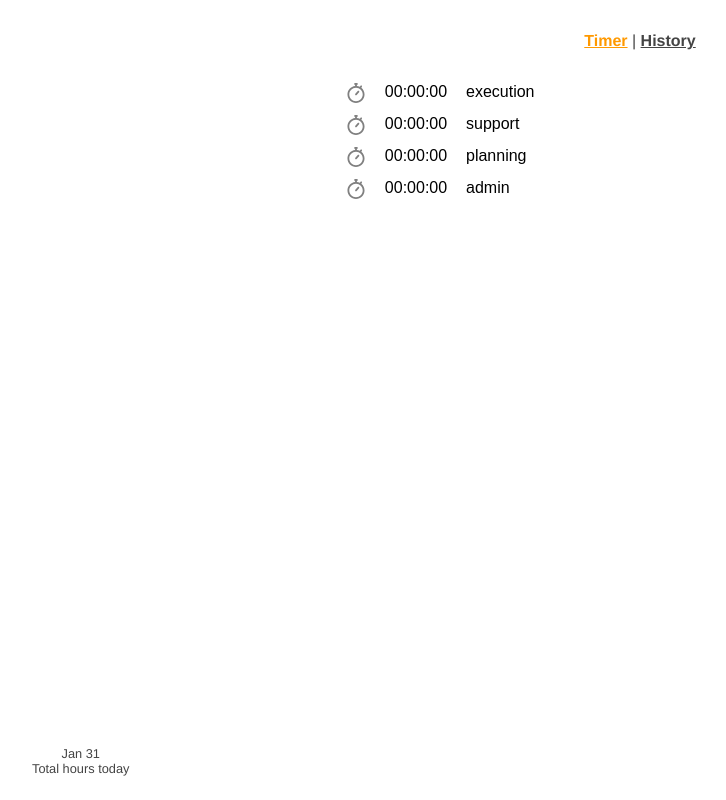
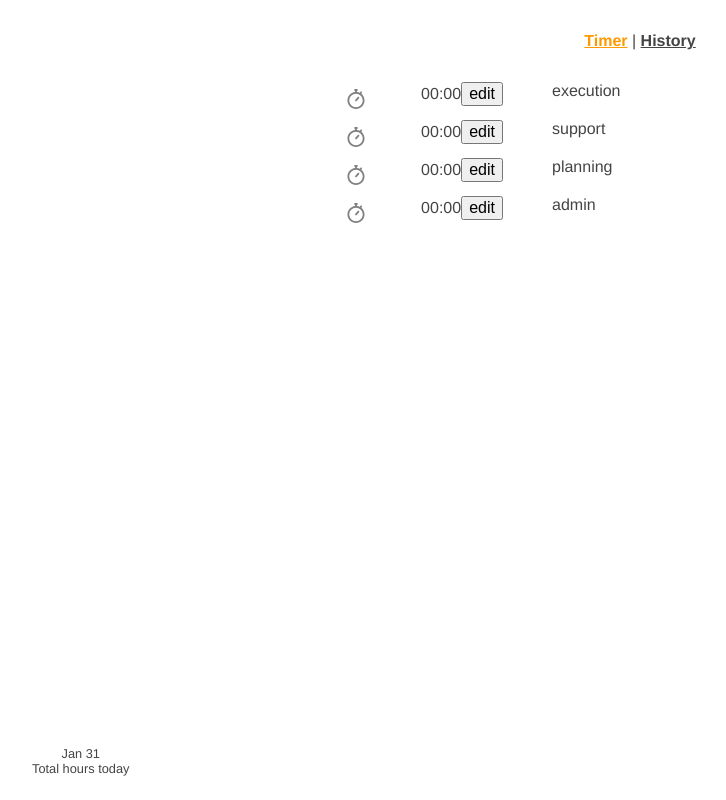
Before and after one commit to daviduffy/timer, a Vue app: page / in a window 1280 px wide. Shown: the whole page, without its empty margins (0-726 px from the left). Built offline with nearby package versions, Linux system fonts and the light colour scheme; the HTML template or start-up script is replaced by a standard one.

Commit message:
revising event source strategy

```diff
--- a/src/components/Designation.vue
+++ b/src/components/Designation.vue
@@ -1,26 +1,31 @@
 <template>
   <li class="Timer__item" :class="{ 'Timer__item--active': active }">
     <button
-      @click="$emit('select', designation)"
+      @click="handleClick(designation)"
       class="B B--un"
     >
       <svg class="Timer__icon" xmlns="http://www.w3.org/2000/svg" xmlns:xlink="http://www.w3.org/1999/xlink" version="1.1" id="Layer_1" x="0px" y="0px" viewBox="0 0 512 512" style="enable-background:new 0 0 512 512;" xml:space="preserve">
         <path d="M392.09,122.767l15.446-24.272c6.858-10.778,3.681-25.076-7.097-31.935c-10.777-6.86-25.076-3.681-31.935,7.099    l-15.409,24.215c-22.708-11.316-47.642-18.798-73.962-21.58V46.265h1.448c12.775,0,23.133-10.357,23.133-23.133    S293.356,0,280.581,0h-49.163c-12.775,0-23.133,10.357-23.133,23.133s10.357,23.133,23.133,23.133h1.45v30.029    C123.239,87.885,37.535,180.886,37.535,293.535C37.535,413.997,135.538,512,256,512s218.465-98.003,218.465-218.465    C474.465,224.487,442.259,162.83,392.09,122.767z M256,465.735c-94.951,0-172.2-77.249-172.2-172.2s77.249-172.2,172.2-172.2    s172.2,77.249,172.2,172.2S350.951,465.735,256,465.735z"/>
         <path d="M333.172,205.084c-9.623-8.397-24.238-7.407-32.638,2.222l-61.964,71.02c-8.399,9.626-7.404,24.24,2.222,32.638    c9.626,8.399,24.24,7.404,32.638-2.222l61.964-71.02C343.794,228.096,342.798,213.484,333.172,205.084z"/>
       </svg>
-      <span class="Timer__duration">{{duration}}</span>
-      <span class="Timer__designation">{{designation}}</span>
     </button>
+
+    <div class="Timer__duration Timer__duration--edit" v-if="edit">
+      <input type="text" :value="userInput" @input="handleInput" />
+      <button @click="handleSave" class="B">save</button>
+      <button @click="handleToggle" class="B">cancel</button>
+    </div>
+    <div class="Timer__duration" v-else>
+      <span>{{duration}}</span>
+      <button @click="handleToggle" class="B">edit</button>
+    </div>
+    <span class="Timer__designation">{{designation}}</span>
   </li>
 </template>
 
 <script>
 export default {
   props: {
-    active: {
-      type: Boolean,
-      required: true
-    },
     designation: {
       type: String,
       required: true
@@ -28,6 +33,44 @@ export default {
     duration: {
       type: String,
       default: '00:00'
+    }
+  },
+  data: () => ({
+    edit: false,
+    userInput: ''
+  }),
+  methods: {
+    handleToggle() {
+      this.edit = !this.edit;
+      // this.userInput = duration;
+    },
+    handleInput({ target }) {
+      const { value: VALUE } = target;
+      // const value = VALUE.replace(/[^0-9]|:/g, '');
+      // console.log(value);
+      this.userInput = VALUE;
+
+    },
+    handleSave() {
+      console.log(this.userInput);
+
+      this.edit = false;
+    },
+    handleClick(nextDesignation) {
+      this.$store.dispatch('startSelectDesignation', nextDesignation);
+    }
+  },
+  computed: {
+    active() {
+      this.$store.state.designation === this.designation;
+    },
+    userInputDigital() {
+      return [...this.userInput].reverse().map((num, index) => {
+        if (index % 2 === 0 && index !== 0) {
+          return `${num}:`;
+        }
+        return num;
+      }).reverse().join('')
     }
   }
 };
@@ -37,6 +80,8 @@ export default {
   .Timer__item
     font-size: 1rem
     transition: background-color 0.2s ease-in-out
+    width: 100%
+    display: flex
     &:hover
       background-color: #efefef
 
@@ -44,22 +89,24 @@ export default {
     fill: #ff9900
 
   .B
-    width: 100%
-    height: 2rem
-    display: flex
     font-size: inherit
     &:focus
       outline: none
 
   .Timer__icon
+    width: 2rem
+    height: 2rem
     flex: 1
     max-width: 1.25rem
     fill: gray
 
   .Timer__duration
-    flex: 1
-    max-width: 100px
+    flex: 2
+    max-width: 180px
     font-variant-numeric: tabular-nums
+
+  .Timer__duration--edit
+    // flex: 2
 
   .Timer__designation
     flex: 1
--- a/src/components/Timer.vue
+++ b/src/components/Timer.vue
@@ -3,11 +3,8 @@
     <ul>
       <Designation
         v-for="d in designations"
-        v-on:select="handleSelectDesignation"
         :key="d"
         :designation="d"
-        :active="d === designation"
-        :duration="getDuration(d)"
       />
     </ul>
   </div>
@@ -34,72 +31,54 @@ export default {
     Designation
   },
   methods: {
-    addEvent(designation) {
-      const event = {
-        id: uuid(),
-        time: dayjs().valueOf(),
-        designation: designation
-      }
-      this.$store.commit('addEvent', event);
+    getDuration(designation) {
+      const { aggregate = {} } = this.$store.state;
+      return aggregate[designation];
+
+      // let currentDuration;
+      // // this is the currently-running timer
+      // if (this.designation === designation) {
+      //   // this will display weird shit after 24 hours
+      //   const prevDuration = this.aggregate[designation] || 0;
+      //   currentDuration = (this.time - this.startTime) + prevDuration;
+
+      // // this is just diplaying the time from the aggregate
+      // } else {
+      //   currentDuration = this.aggregate[designation];
+      // }
+      // const currentStopMoment = dayjs(currentDuration);
+      // const secondsDuration = currentStopMoment.diff(dayjs(0), 'seconds');
+      // // console.log(secondsDuration);
+      // return display(currentStopMoment.unix(), timer);
     },
-    startTimer() {
-      this.$store.commit('setStartTime');
-      this.$store.commit('startTimer');
-    },
-    setDesignation(designation) {
-      this.$store.commit('setDesignation', designation);
-    },
-    getDuration(designation) {
-      let currentDuration;
-      // this is the currently-running timer
-      if (this.designation === designation) {
-        // this will display weird shit after 24 hours
-        const prevDuration = this.aggregate[designation] || 0;
-        currentDuration = (this.time - this.startTime) + prevDuration;
+    // handleSelectDesignation(designation) {
 
-      // this is just diplaying the time from the aggregate
-      } else {
-        currentDuration = this.aggregate[designation];
-      }
-      const currentStopMoment = dayjs(currentDuration);
-      const secondsDuration = currentStopMoment.diff(dayjs(0), 'seconds');
-      // console.log(secondsDuration);
-      return display(currentStopMoment.unix(), timer);
-    },
-    stopTimer() {
-      this.$store.commit('stopTimer');
-      this.$store.commit('setAggregate');
-    },
-    handleSelectDesignation(designation) {
+    //   // always add an event
+    //   this.addEvent(designation);
 
-      // always add an event
-      this.addEvent(designation);
+    //   // always save the latest state
+    //   setEvents(this.events);
 
-      // always save the latest state
-      setEvents(this.events);
+    //   // always stop the timer regardless
+    //   this.stopTimer();
 
-      // always stop the timer regardless
-      this.stopTimer();
+    //   // figure out if this is a stop or a start/switch action
+    //   const action = (this.designation === designation) ? 'stop' : 'start';
+    //   let nextDesignation;
 
-      // figure out if this is a stop or a start/switch action
-      const action = (this.designation === designation) ? 'stop' : 'start';
-      let nextDesignation;
-
-      if (action === 'stop') {
-        nextDesignation = '';
-      // start timer again if a new designation was selected
-      } else {
-        this.startTimer();
-        nextDesignation = designation;
-      }
-      this.$store.commit('setDesignation', nextDesignation);
-    },
-    setAggregate() {
-      this.aggregate = getAggregate({ designations: this.designations, events: this.events });
-    }
+    //   if (action === 'stop') {
+    //     nextDesignation = '';
+    //   // start timer again if a new designation was selected
+    //   } else {
+    //     this.startTimer();
+    //     nextDesignation = designation;
+    //   }
+    //   this.$store.commit('setDesignation', nextDesignation);
+    // }
   },
   computed: {
     aggregate() {
+      // console.log(this.$store.state);
       return this.$store.state.aggregate;
     },
     events() {
--- a/src/components/Total.vue
+++ b/src/components/Total.vue
@@ -19,7 +19,7 @@ export default {
   name: 'Total',
   computed: {
     aggregate() {
-      return this.$store.state.aggregate;
+      return this.$store.state.aggregate || {};
     },
     day() {
       return this.$store.state.day;
@@ -29,6 +29,9 @@ export default {
     },
     time() {
       return this.$store.state.time;
+    },
+    timer() {
+      return this.$store.state.timer;
     },
     total() {
       const aggregateTotal = Object.values(this.aggregate)
--- /dev/null
+++ b/src/constants/constants.js
@@ -0,0 +1,4 @@
+export const START_TIMER = 'START_TIMER';
+export const SWITCH_TIMER = 'SWITCH_TIMER';
+export const STOP_TIMER = 'STOP_TIMER';
+export const SET_TIMER = 'SET_TIMER';
--- a/src/services/eventStream.js
+++ b/src/services/eventStream.js
@@ -2,8 +2,10 @@
 import dayjs from 'dayjs';
 
 // Internal Dependencies
+import * as types from '@/constants/constants';
 import { startStop, startChangeStop } from '@/fixtures/events';
 import defaultDesignations from '@/fixtures/designations';
+import { uuid } from '@/services/utils';
 
 function Duration(value) {
   this.value = value;
@@ -11,6 +13,17 @@ function Duration(value) {
     const formatString = this.value > 3600000 ? 'hh:mm:ss' : 'mm:ss';
     this.format = () => dayjs(this.value).format(formatString);
   };
+}
+
+export class Event {
+  constructor({ type, payload }) {
+    this.type = type;
+    this.id = uuid();
+    this.createdAt = dayjs().valueOf();
+    if (payload !== undefined) {
+      this.payload = payload;
+    }
+  }
 }
 
 const getAggregate = ({ designations = [], events = [] }) => {
@@ -23,8 +36,8 @@ const getAggregate = ({ designations = [], events = [] }) => {
   events.forEach((event) => {
     // if there is a no previous event, skip everything
     if (prevEvent) {
-      const { designation: prevDesignation, time: startTime } = prevEvent;
-      const { designation: currDesignation, time: endTime } = event;
+      const { payload: prevDesignation, createdAt: startTime } = prevEvent;
+      const { payload: currDesignation, createdAt: endTime } = event;
       const duration = endTime - startTime;
       aggregate[prevDesignation] += duration;
       // if designations are the same, this is a 'stop' not a 'switch'
@@ -35,6 +48,7 @@ const getAggregate = ({ designations = [], events = [] }) => {
     }
     prevEvent = { ...event };
   });
+  console.log(aggregate);
   return aggregate;
 };
 
--- /dev/null
+++ b/src/services/utils.js
@@ -0,0 +1 @@
+export const uuid = () => ([1e7]+-1e3+-4e3+-8e3+-1e11).replace(/[018]/g,a=>(a^Math.random()*16>>a/4).toString(16));
--- a/src/store.js
+++ b/src/store.js
@@ -5,9 +5,10 @@ import dayjs from 'dayjs';
 
 // Internal Dependencies
 import { uuid } from '@/utils';
-import { getAggregate } from '@/services/eventStream';
+import { Event, TimerEvent, getAggregate } from '@/services/eventStream';
 import designations from '@/fixtures/designations';
 import { getEvents, setEvents } from '@/services/localStorage';
+import * as types from '@/constants/constants';
 
 Vue.use(Vuex);
 
@@ -54,11 +55,41 @@ export default new Vuex.Store({
     handleToggleConfig() {
       this.expanded = !this.expanded;
     },
-    setAggregate(state) {
-      state.aggregate = getAggregate({ designations: state.designations, events: state.events });
+    setAggregate(state, payload) {
+      state.aggregate = payload;
     }
   },
   actions: {
+    startSelectDesignation(context, nextDesignation = '') {
+      // determine if this is start, switch, or stop
+      const { designation: prevDesignation } = context.state;
+      let type;
+      let designation = nextDesignation;
+      if (prevDesignation === '') {
+        type = types.START_TIMER;
+      } else if (nextDesignation === prevDesignation) {
+        type = types.STOP_TIMER;
+        designation = '';
+      } else {
+        type = types.SWITCH_TIMER;
+      }
+      const event = new Event({ type, payload: designation });
+      context.commit('addEvent', event);
+      context.commit('setDesignation', designation);
+      context.dispatch('startSaveEvents');
+      const { id, type: TYPE, payload, createdAt } = event;
+      console.log({ id, type: TYPE, payload, createdAt });
+    },
+    startSaveEvents({ state }) {
+      const databaseName = 'designationTimer';
+      const today = dayjs().startOf('day').valueOf();
+      const prevState = getEvents();
+      const nextState = {
+        ...prevState,
+        [today]: state.events
+      };
+      window.localStorage[databaseName] = JSON.stringify(nextState);
+    },
     startRetrieveEvents(context) {
       const storedEvents = getEvents();
       // history exists
@@ -84,6 +115,12 @@ export default new Vuex.Store({
           }
         }
       }
+    },
+    startReconstituteAggregate(context) {
+      const { designations } = context.state;
+      const events = getEvents();
+      const aggregate = getAggregate({ events, designations });
+      context.commit('setAggregate', aggregate);
     }
   }
 });
```
Also changed, not shown: src/fixtures/events.js (+22 -10 lines), 1 other file (tests, documents, lock files or other folders).
